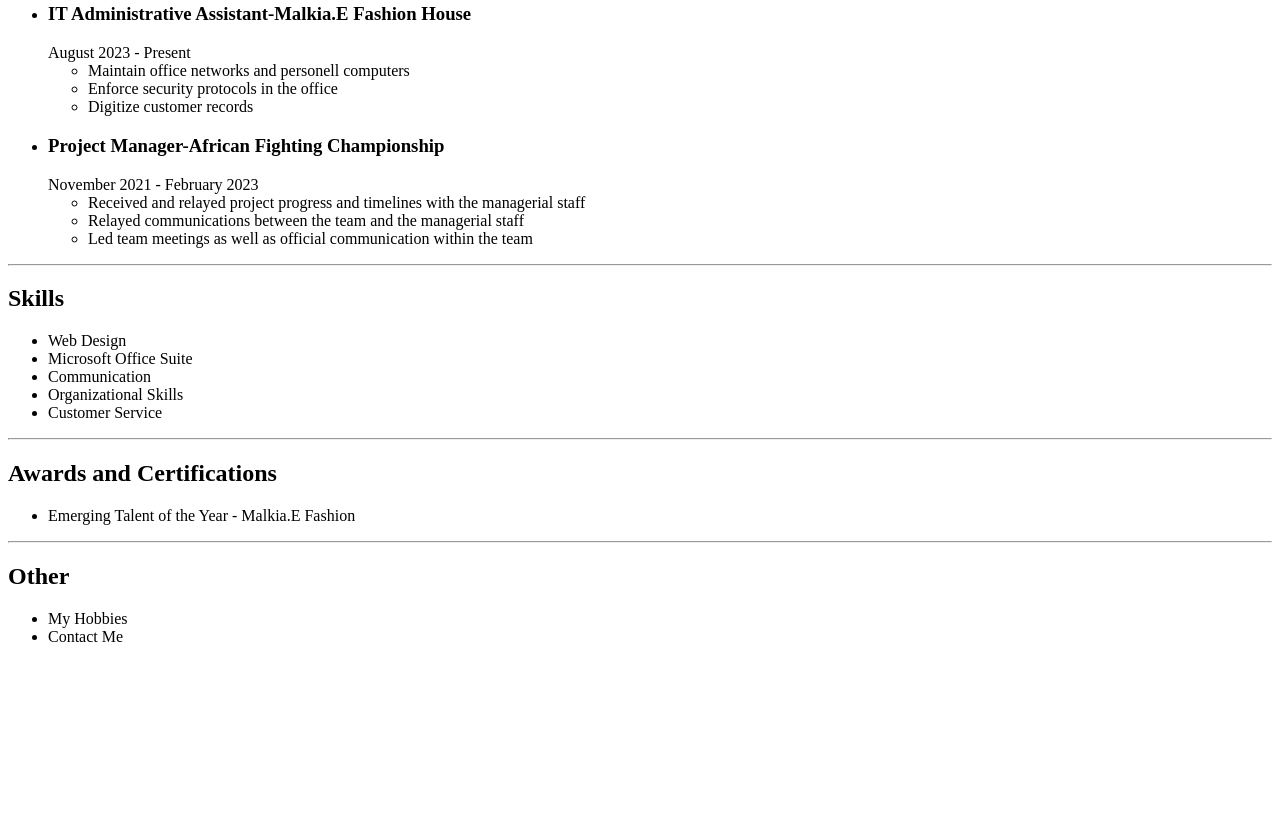
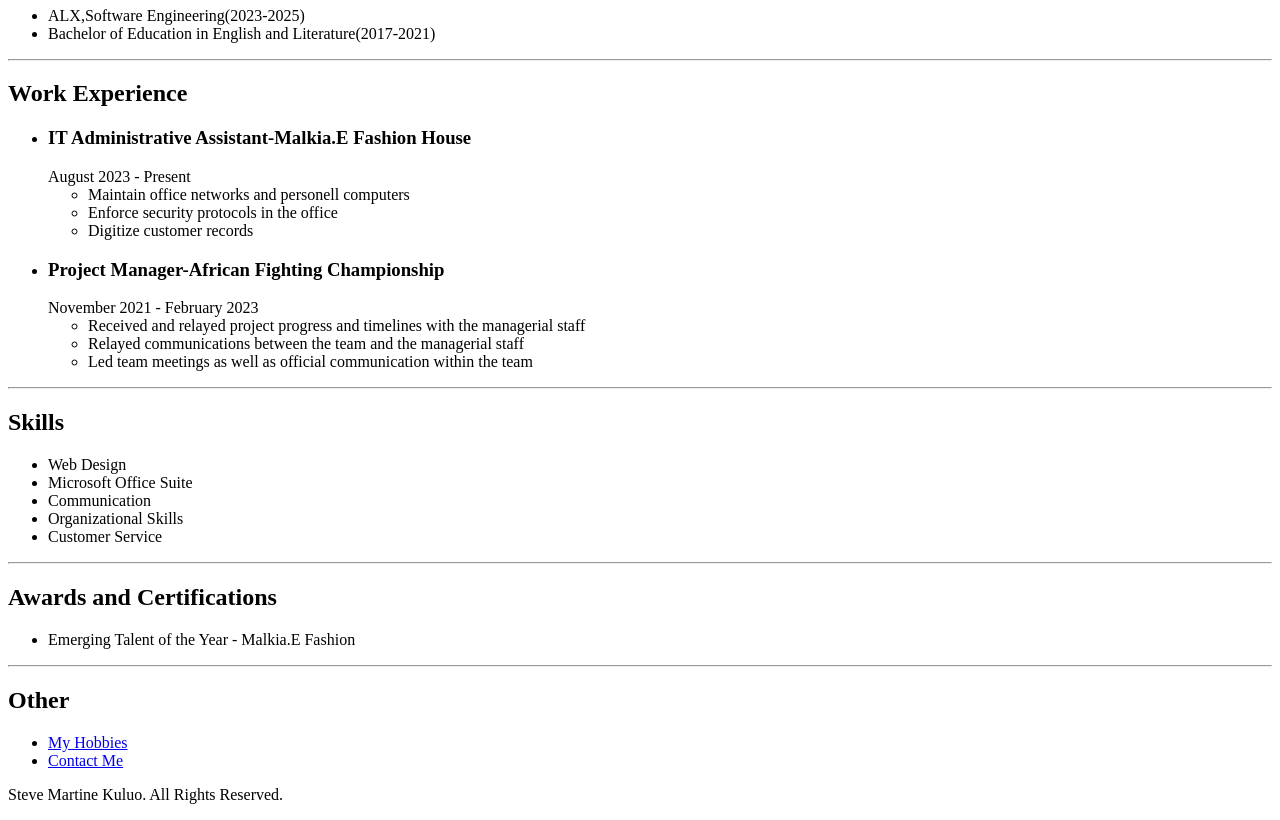
Before and after one commit to Mart1ne1/Capstoneproject1, a plain HTML site: page index.html in a window 1280 px wide. Shown: the part 339-1159 px from the top of the page. Before the commit the page ends 1001 px from the top, so only its background shows below. Drawn offline with Linux system fonts and the light colour scheme.

Commit message:
Add files via upload

```diff
--- a/index.html
+++ b/index.html
@@ -6,6 +6,7 @@
 </head>
 <body>
     <h1>Steve Martine Kuluo</h1>
+    <img src="./profile.avif" height="100">
     <h2>Summary</h2>
     I am a creative and hardworking web developer with administrative experience.
     <hr />
@@ -49,8 +50,11 @@
     <hr />
     <h2>Other</h2>
     <ul>
-        <li><a>My Hobbies</a></li>
-        <li><a>Contact Me</a></li>
+        <li><a href="http://127.0.0.1:3002/Capstone Project 1/My Hobbies.html">My Hobbies</a></li>
+        <li><a href="http://127.0.0.1:3002/Capstone Project 1/Contact Me.html">Contact Me</a></li>
     </ul>
 </body>
+<footer>
+    <p>Steve Martine Kuluo. All Rights Reserved.</p>
+</footer>
 </html>
```
